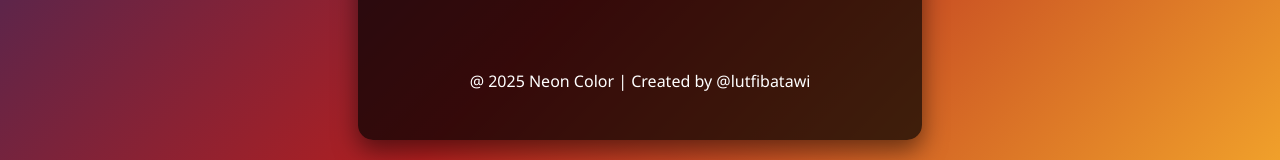
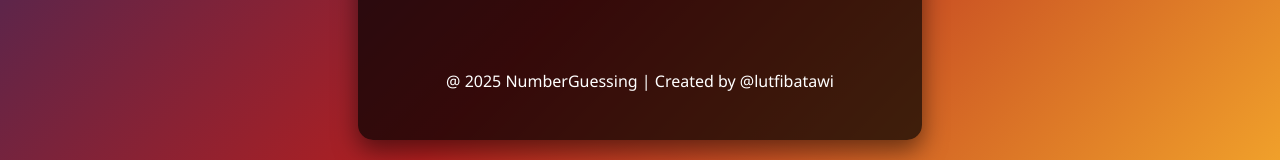
Before and after one commit to Kurama901/NumberGuessingGame, a plain HTML site: page index.html in a window 1280 px wide. Shown: the part 461-621 px from the top of the page. Drawn offline with Linux system fonts and the light colour scheme.

Commit message:
Update index.html

```diff
--- a/index.html
+++ b/index.html
@@ -169,7 +169,7 @@
                 <button class="difficulty-btn" data-range="100">Medium (1-100)</button>
                 <button class="difficulty-btn" data-range="200">Sulit (1-200)</button>
             </div><br><br>
-	    <div><p>@ 2025 Neon Color | Created by @lutfibatawi</p></div>
+	    <div><p>@ 2025 NumberGuessing | Created by @lutfibatawi</p></div>
         </div>
 
         <div class="game-area">
```
